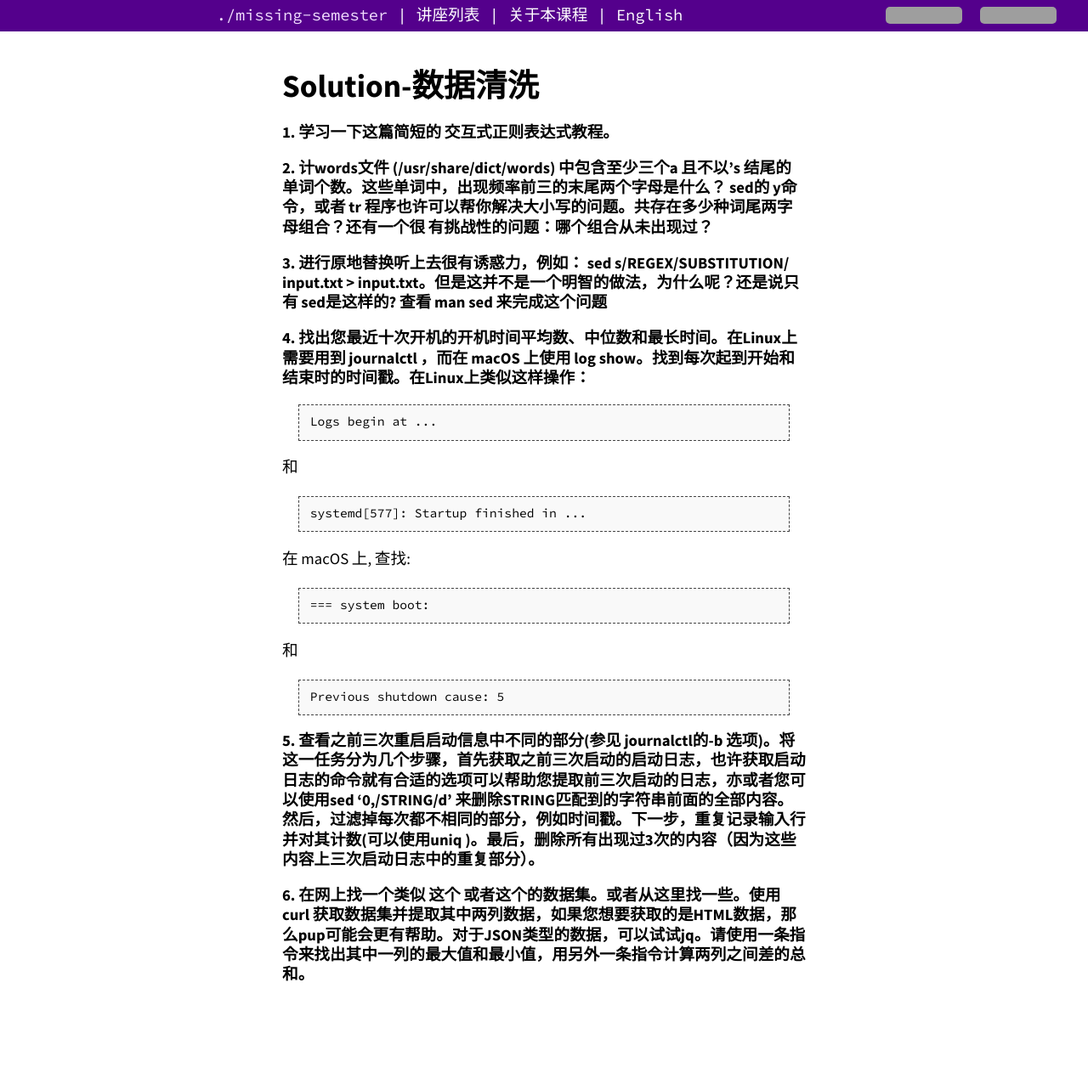
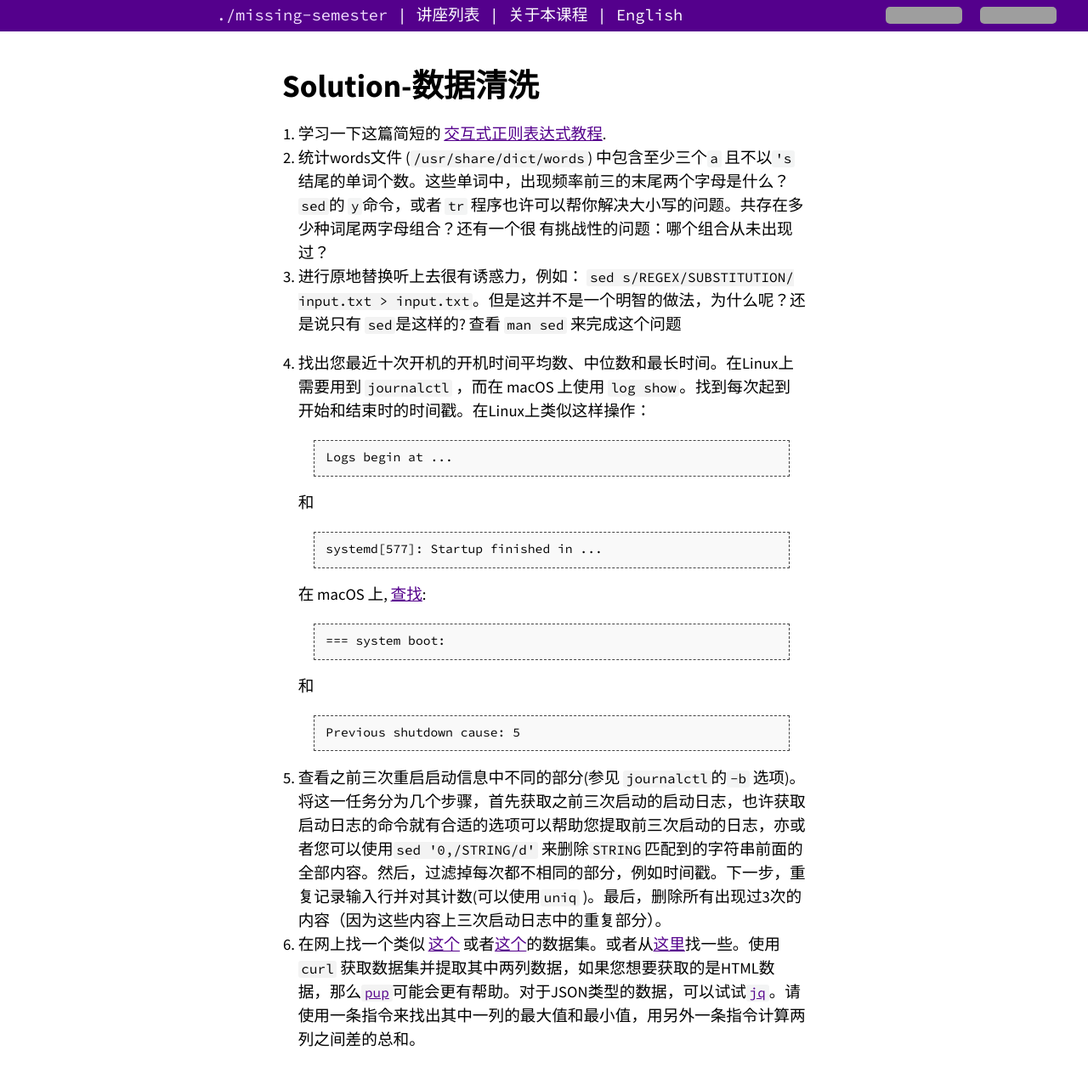
Before and after one commit to missing-semester-cn/missing-semester-cn.github.io, a Jekyll site: the page built from _2020/solutions/data-wrangling-solution.md, in a window 1280 px wide. Shown: the whole page at 85% size. Built offline with Jekyll 4.4.1, drawn with Linux system fonts in a browser that asks for light colours; before the commit the page ends 1197 px from its top, so only the background shows below that; grey boxes are pictures that could not be loaded.

Commit message:
init new solution

````diff
--- a/_2020/solutions/data-wrangling-solution.md
+++ b/_2020/solutions/data-wrangling-solution.md
@@ -3,30 +3,27 @@ layout: page
 title: Solution-数据清洗
 solution: true
 ---
+1. 学习一下这篇简短的 [交互式正则表达式教程](https://regexone.com/).
+2. 统计words文件 (`/usr/share/dict/words`) 中包含至少三个`a` 且不以`'s` 结尾的单词个数。这些单词中，出现频率前三的末尾两个字母是什么？ `sed`的 `y`命令，或者 `tr` 程序也许可以帮你解决大小写的问题。共存在多少种词尾两字母组合？还有一个很 有挑战性的问题：哪个组合从未出现过？
+3. 进行原地替换听上去很有诱惑力，例如：
+   `sed s/REGEX/SUBSTITUTION/ input.txt > input.txt`。但是这并不是一个明智的做法，为什么呢？还是说只有 `sed`是这样的? 查看 `man sed` 来完成这个问题
 
-### 1. 学习一下这篇简短的 交互式正则表达式教程。
+4. 找出您最近十次开机的开机时间平均数、中位数和最长时间。在Linux上需要用到 `journalctl` ，而在 macOS 上使用 `log show`。找到每次起到开始和结束时的时间戳。在Linux上类似这样操作：
+   ```
+   Logs begin at ...
+   ```
+   和
+   ```
+   systemd[577]: Startup finished in ...
+   ```
+   在 macOS 上, [查找](https://eclecticlight.co/2018/03/21/macos-unified-log-3-finding-your-way/):
 
-### 2. 计words文件 (/usr/share/dict/words) 中包含至少三个a 且不以's 结尾的单词个数。这些单词中，出现频率前三的末尾两个字母是什么？ sed的 y命令，或者 tr 程序也许可以帮你解决大小写的问题。共存在多少种词尾两字母组合？还有一个很 有挑战性的问题：哪个组合从未出现过？
-
-### 3. 进行原地替换听上去很有诱惑力，例如： sed s/REGEX/SUBSTITUTION/ input.txt > input.txt。但是这并不是一个明智的做法，为什么呢？还是说只有 sed是这样的? 查看 man sed 来完成这个问题
-
-### 4. 找出您最近十次开机的开机时间平均数、中位数和最长时间。在Linux上需要用到 journalctl ，而在 macOS 上使用 log show。找到每次起到开始和结束时的时间戳。在Linux上类似这样操作：
-```
-Logs begin at ...
-```
-和
-```
-systemd[577]: Startup finished in ...
-```
-在 macOS 上, 查找:
-```
-=== system boot:
-```
-和
-```
-Previous shutdown cause: 5
-```
-
-### 5. 查看之前三次重启启动信息中不同的部分(参见 journalctl的-b 选项)。将这一任务分为几个步骤，首先获取之前三次启动的启动日志，也许获取启动日志的命令就有合适的选项可以帮助您提取前三次启动的日志，亦或者您可以使用sed '0,/STRING/d' 来删除STRING匹配到的字符串前面的全部内容。然后，过滤掉每次都不相同的部分，例如时间戳。下一步，重复记录输入行并对其计数(可以使用uniq )。最后，删除所有出现过3次的内容（因为这些内容上三次启动日志中的重复部分）。
-
-### 6. 在网上找一个类似 这个 或者这个的数据集。或者从这里找一些。使用 curl 获取数据集并提取其中两列数据，如果您想要获取的是HTML数据，那么pup可能会更有帮助。对于JSON类型的数据，可以试试jq。请使用一条指令来找出其中一列的最大值和最小值，用另外一条指令计算两列之间差的总和。
+   ```
+   === system boot:
+   ```
+   和
+   ```
+   Previous shutdown cause: 5
+   ```
+5. 查看之前三次重启启动信息中不同的部分(参见 `journalctl`的`-b` 选项)。将这一任务分为几个步骤，首先获取之前三次启动的启动日志，也许获取启动日志的命令就有合适的选项可以帮助您提取前三次启动的日志，亦或者您可以使用`sed '0,/STRING/d'` 来删除`STRING`匹配到的字符串前面的全部内容。然后，过滤掉每次都不相同的部分，例如时间戳。下一步，重复记录输入行并对其计数(可以使用`uniq` )。最后，删除所有出现过3次的内容（因为这些内容上三次启动日志中的重复部分）。
+6. 在网上找一个类似 [这个](https://stats.wikimedia.org/EN/TablesWikipediaZZ.htm) 或者[这个](https://ucr.fbi.gov/crime-in-the-u.s/2016/crime-in-the-u.s.-2016/topic-pages/tables/table-1)的数据集。或者从[这里](https://www.springboard.com/blog/free-public-data-sets-data-science-project/)找一些。使用 `curl` 获取数据集并提取其中两列数据，如果您想要获取的是HTML数据，那么[`pup`](https://github.com/EricChiang/pup)可能会更有帮助。对于JSON类型的数据，可以试试[`jq`](https://stedolan.github.io/jq/)。请使用一条指令来找出其中一列的最大值和最小值，用另外一条指令计算两列之间差的总和。
````
